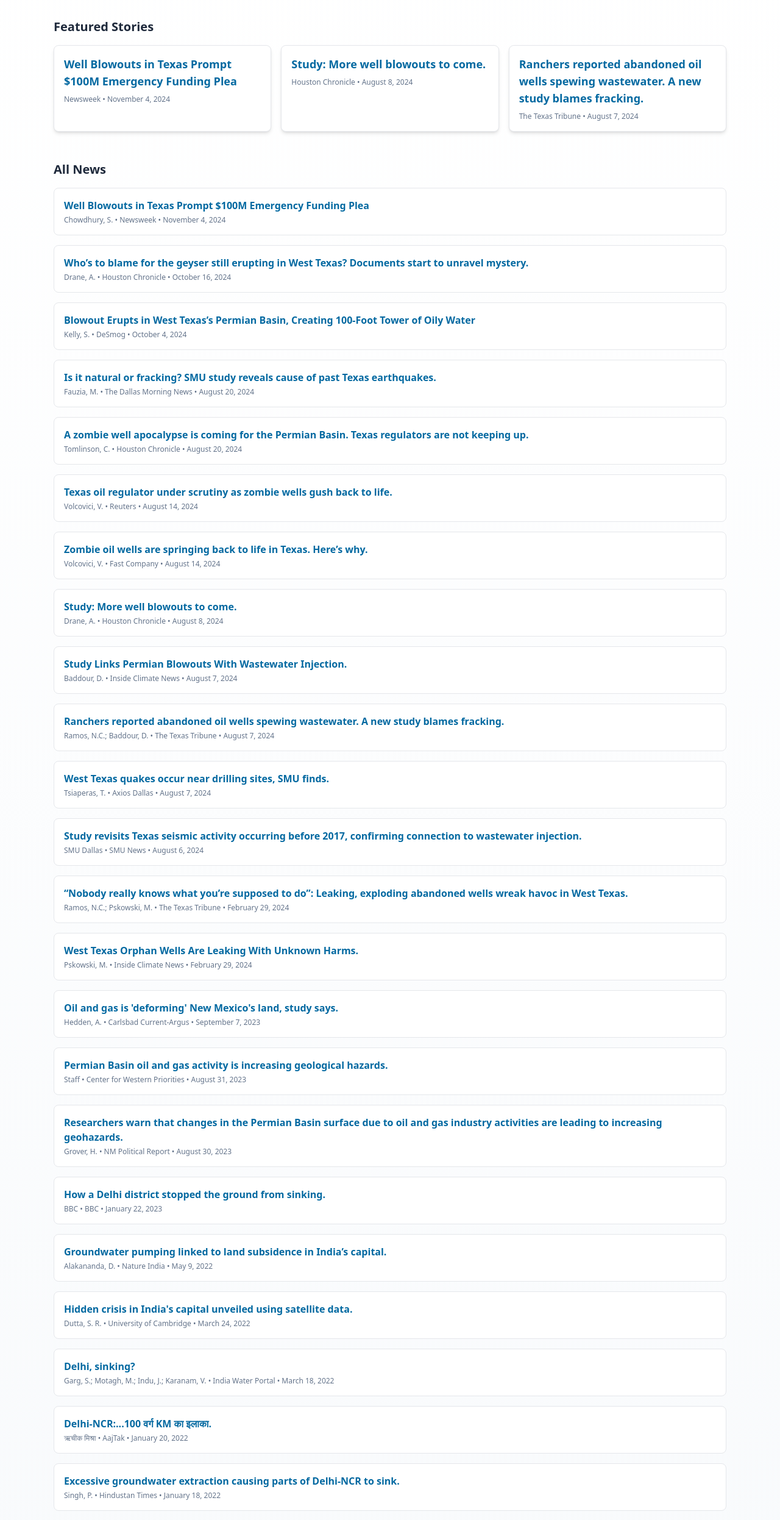
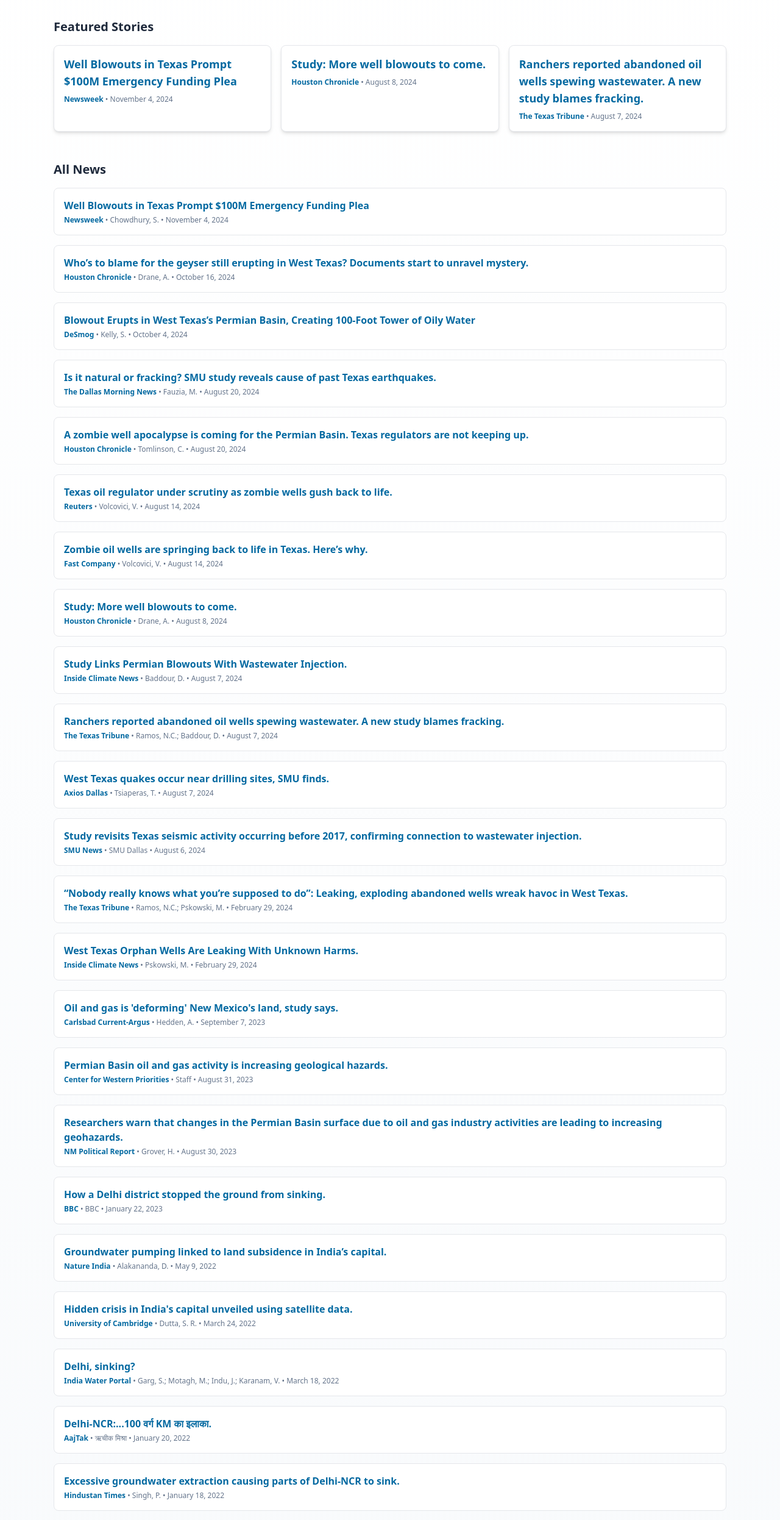
Before and after one commit to VamshiKaranam/vamshi-site, a Next.js app: page /news in a window 1280 px wide. Shown: the part 150-2643 px from the top of the page at 61% size. Built offline with nearby package versions, Linux system fonts and the light colour scheme.

Commit message:
Update news.jsx

```diff
--- a/pages/news.jsx
+++ b/pages/news.jsx
@@ -1,35 +1,36 @@
 // pages/news.jsx
 import React from "react";
+import Link from "next/link";
 
 // --- Full news list ---
 const newsList = [
-  { date: "2024-11-04", author: "Chowdhury, S.", title: "Well Blowouts in Texas Prompt $100M Emergency Funding Plea", outlet: "Newsweek", url: "https://www.newsweek.com/texas-oil-blowouts-emergency-funding-leak-railroad-waste-1979859" },
-  { date: "2024-10-16", author: "Drane, A.", title: "Who’s to blame for the geyser still erupting in West Texas? Documents start to unravel mystery.", outlet: "Houston Chronicle", url: "https://www.houstonchronicle.com/news/investigations/article/geyser-tx-railroad-commission-kinder-morgan-apache-19824265.php" },
-  { date: "2024-10-04", author: "Kelly, S.", title: "Blowout Erupts in West Texas’s Permian Basin, Creating 100-Foot Tower of Oily Water", outlet: "DeSmog", url: "https://www.desmog.com/2024/10/04/texas-railroad-commission-kinder-morgan-oil-well-blowout-erupts-in-west-texas-permian-basin/" },
-  { date: "2024-08-20", author: "Fauzia, M.", title: "Is it natural or fracking? SMU study reveals cause of past Texas earthquakes.", outlet: "The Dallas Morning News", url: "https://www.dallasnews.com/news/2024/08/20/earthquakes-before-2017-tied-to-oil-and-gas-wastewater-scientists-at-smu-find/" },
-  { date: "2024-08-20", author: "Tomlinson, C.", title: "A zombie well apocalypse is coming for the Permian Basin. Texas regulators are not keeping up.", outlet: "Houston Chronicle", url: "https://www.houstonchronicle.com/business/columnists/tomlinson/article/texas-oil-zombie-well-water-19664264.php" },
-  { date: "2024-08-14", author: "Volcovici, V.", title: "Texas oil regulator under scrutiny as zombie wells gush back to life.", outlet: "Reuters", url: "https://www.reuters.com/business/energy/texas-oil-regulator-under-scrutiny-zombie-wells-gush-back-life-2024-08-14/" },
-  { date: "2024-08-14", author: "Volcovici, V.", title: "Zombie oil wells are springing back to life in Texas. Here’s why.", outlet: "Fast Company", url: "https://www.fastcompany.com/91172863/zombie-oil-wells-springing-back-to-life-texas" },
-  { date: "2024-08-08", author: "Drane, A.", title: "Study: More well blowouts to come.", outlet: "Houston Chronicle", url: "https://www.houstonchronicle.com/business/energy/article/zombie-oil-wells-west-texas-blowouts-wastewater-19628728.php" },
-  { date: "2024-08-07", author: "Baddour, D.", title: "Study Links Permian Blowouts With Wastewater Injection.", outlet: "Inside Climate News", url: "https://insideclimatenews.org/news/07082024/permian-basin-oil-well-blowouts-linked-with-wastewater-injection/" },
-  { date: "2024-08-07", author: "Ramos, N.C.; Baddour, D.", title: "Ranchers reported abandoned oil wells spewing wastewater. A new study blames fracking.", outlet: "The Texas Tribune", url: "https://www.texastribune.org/2024/08/07/texas-oil-fracking-wastewater-injection-blowouts-permian-basin/" },
-  { date: "2024-08-07", author: "Tsiaperas, T.", title: "West Texas quakes occur near drilling sites, SMU finds.", outlet: "Axios Dallas", url: "https://www.axios.com/local/dallas/2024/08/07/west-texas-fracking-earthquakes-smu-study" },
-  { date: "2024-08-06", author: "SMU Dallas", title: "Study revisits Texas seismic activity occurring before 2017, confirming connection to wastewater injection.", outlet: "SMU News", url: "https://www.smu.edu/news/research/texas-seismic-activity-and-wastewater-injection" },
-  { date: "2024-02-29", author: "Ramos, N.C.; Pskowski, M.", title: "“Nobody really knows what you’re supposed to do”: Leaking, exploding abandoned wells wreak havoc in West Texas.", outlet: "The Texas Tribune", url: "https://www.texastribune.org/2024/02/28/abandoned-oil-wells-west-texas-railroad-commission/" },
-  { date: "2024-02-29", author: "Pskowski, M.", title: "West Texas Orphan Wells Are Leaking With Unknown Harms.", outlet: "Inside Climate News", url: "https://insideclimatenews.org/news/29022024/abandoned-oil-wells-west-texas-railroad-commission/" },
-  { date: "2023-09-07", author: "Hedden, A.", title: "Oil and gas is 'deforming' New Mexico's land, study says.", outlet: "Carlsbad Current-Argus", url: "https://www.currentargus.com/story/news/2023/09/07/oil-gas-new-mexico-permian-basin-delaware-midland-texas-environment-souther-methodist-university/70729375007/" },
-  { date: "2023-08-31", author: "Staff", title: "Permian Basin oil and gas activity is increasing geological hazards.", outlet: "Center for Western Priorities", url: "https://westernpriorities.org/2023/08/permian-basin-oil-and-gas-activity-is-increasing-geological-hazards/" },
-  { date: "2023-08-30", author: "Grover, H.", title: "Researchers warn that changes in the Permian Basin surface due to oil and gas industry activities are leading to increasing geohazards.", outlet: "NM Political Report", url: "https://nmpoliticalreport.com/2023/08/30/researchers-warn-that-changes-permian-basin-surface-due-to-oil-gas-industry-leading-geohazards/" },
-  { date: "2023-01-22", author: "BBC", title: "How a Delhi district stopped the ground from sinking.", outlet: "BBC", url: "https://www.bbc.com/news/world-asia-india-64342196" },
-  { date: "2022-05-09", author: "Alakananda, D.", title: "Groundwater pumping linked to land subsidence in India’s capital.", outlet: "Nature India", url: "https://www.nature.com/articles/d44151-022-00048-y" },
-  { date: "2022-03-24", author: "Dutta, S. R.", title: "Hidden crisis in India's capital unveiled using satellite data.", outlet: "University of Cambridge", url: "http://www.eng.cam.ac.uk/news/hidden-crisis-indias-capital-unveiled-using-satellite-data" },
-  { date: "2022-03-18", author: "Garg, S.; Motagh, M.; Indu, J.; Karanam, V.", title: "Delhi, sinking?", outlet: "India Water Portal", url: "https://www.indiawaterportal.org/articles/delhi-sinking" },
-  { date: "2022-01-20", author: "ऋचीक मिश्रा", title: "Delhi-NCR:...100 वर्ग KM का इलाका.", outlet: "AajTak", url: "https://www.aajtak.in/science/photo/delhi-ncr-excessive-groundwater-extraction-causing-sink-know-its-impact-tstr-1396022-2022-01-20-1" },
-  { date: "2022-01-18", author: "Singh, P.", title: "Excessive groundwater extraction causing parts of Delhi-NCR to sink.", outlet: "Hindustan Times", url: "https://www.hindustantimes.com/cities/delhi-news/excessive-groundwater-extraction-causing-parts-delhi-ncr-to-sink-study" },
-  { date: "2022-01-18", author: "DNA Web Team", title: "Thousands of acres of land in Delhi NCR is sinking, here’s why.", outlet: "DNA India", url: "https://www.dnaindia.com/india/report-thousands-of-acres-land-delhi-ncr-is-sinking-here-s-why" }
+  { date: "2024-11-04", author: "Chowdhury, S.", title: "Well Blowouts in Texas Prompt $100M Emergency Funding Plea", outlet: "Newsweek", url: "https://www.newsweek.com/texas-oil-blowouts-emergency-funding-leak-railroad-waste-1979859", slug: "newsweek-well-blowouts-2024" },
+  { date: "2024-10-16", author: "Drane, A.", title: "Who’s to blame for the geyser still erupting in West Texas? Documents start to unravel mystery.", outlet: "Houston Chronicle", url: "https://www.houstonchronicle.com/news/investigations/article/geyser-tx-railroad-commission-kinder-morgan-apache-19824265.php", slug: "houston-geyser-2024" },
+  { date: "2024-10-04", author: "Kelly, S.", title: "Blowout Erupts in West Texas’s Permian Basin, Creating 100-Foot Tower of Oily Water", outlet: "DeSmog", url: "https://www.desmog.com/2024/10/04/texas-railroad-commission-kinder-morgan-oil-well-blowout-erupts-in-west-texas-permian-basin/", slug: "desmog-permian-blowout-2024" },
+  { date: "2024-08-20", author: "Fauzia, M.", title: "Is it natural or fracking? SMU study reveals cause of past Texas earthquakes.", outlet: "The Dallas Morning News", url: "https://www.dallasnews.com/news/2024/08/20/earthquakes-before-2017-tied-to-oil-and-gas-wastewater-scientists-at-smu-find/", slug: "dallasnews-smu-study-2024" },
+  { date: "2024-08-20", author: "Tomlinson, C.", title: "A zombie well apocalypse is coming for the Permian Basin. Texas regulators are not keeping up.", outlet: "Houston Chronicle", url: "https://www.houstonchronicle.com/business/columnists/tomlinson/article/texas-oil-zombie-well-water-19664264.php", slug: "houston-zombie-wells-2024" },
+  { date: "2024-08-14", author: "Volcovici, V.", title: "Texas oil regulator under scrutiny as zombie wells gush back to life.", outlet: "Reuters", url: "https://www.reuters.com/business/energy/texas-oil-regulator-under-scrutiny-zombie-wells-gush-back-life-2024-08-14/", slug: "reuters-zombie-wells-2024" },
+  { date: "2024-08-14", author: "Volcovici, V.", title: "Zombie oil wells are springing back to life in Texas. Here’s why.", outlet: "Fast Company", url: "https://www.fastcompany.com/91172863/zombie-oil-wells-springing-back-to-life-texas", slug: "fastcompany-zombie-wells-2024" },
+  { date: "2024-08-08", author: "Drane, A.", title: "Study: More well blowouts to come.", outlet: "Houston Chronicle", url: "https://www.houstonchronicle.com/business/energy/article/zombie-oil-wells-west-texas-blowouts-wastewater-19628728.php", slug: "houston-more-blowouts-2024" },
+  { date: "2024-08-07", author: "Baddour, D.", title: "Study Links Permian Blowouts With Wastewater Injection.", outlet: "Inside Climate News", url: "https://insideclimatenews.org/news/07082024/permian-basin-oil-well-blowouts-linked-with-wastewater-injection/", slug: "insideclimate-permian-2024" },
+  { date: "2024-08-07", author: "Ramos, N.C.; Baddour, D.", title: "Ranchers reported abandoned oil wells spewing wastewater. A new study blames fracking.", outlet: "The Texas Tribune", url: "https://www.texastribune.org/2024/08/07/texas-oil-fracking-wastewater-injection-blowouts-permian-basin/", slug: "texastribune-ranchers-2024" },
+  { date: "2024-08-07", author: "Tsiaperas, T.", title: "West Texas quakes occur near drilling sites, SMU finds.", outlet: "Axios Dallas", url: "https://www.axios.com/local/dallas/2024/08/07/west-texas-fracking-earthquakes-smu-study", slug: "axios-dallas-quakes-2024" },
+  { date: "2024-08-06", author: "SMU Dallas", title: "Study revisits Texas seismic activity occurring before 2017, confirming connection to wastewater injection.", outlet: "SMU News", url: "https://www.smu.edu/news/research/texas-seismic-activity-and-wastewater-injection", slug: "smu-news-seismic-2024" },
+  { date: "2024-02-29", author: "Ramos, N.C.; Pskowski, M.", title: "“Nobody really knows what you’re supposed to do”: Leaking, exploding abandoned wells wreak havoc in West Texas.", outlet: "The Texas Tribune", url: "https://www.texastribune.org/2024/02/28/abandoned-oil-wells-west-texas-railroad-commission/", slug: "texastribune-orphan-wells-2024" },
+  { date: "2024-02-29", author: "Pskowski, M.", title: "West Texas Orphan Wells Are Leaking With Unknown Harms.", outlet: "Inside Climate News", url: "https://insideclimatenews.org/news/29022024/abandoned-oil-wells-west-texas-railroad-commission/", slug: "insideclimate-orphan-wells-2024" },
+  { date: "2023-09-07", author: "Hedden, A.", title: "Oil and gas is 'deforming' New Mexico's land, study says.", outlet: "Carlsbad Current-Argus", url: "https://www.currentargus.com/story/news/2023/09/07/oil-gas-new-mexico-permian-basin-delaware-midland-texas-environment-souther-methodist-university/70729375007/", slug: "currentargus-deforming-2023" },
+  { date: "2023-08-31", author: "Staff", title: "Permian Basin oil and gas activity is increasing geological hazards.", outlet: "Center for Western Priorities", url: "https://westernpriorities.org/2023/08/permian-basin-oil-and-gas-activity-is-increasing-geological-hazards/", slug: "cwp-permian-hazards-2023" },
+  { date: "2023-08-30", author: "Grover, H.", title: "Researchers warn that changes in the Permian Basin surface due to oil and gas industry activities are leading to increasing geohazards.", outlet: "NM Political Report", url: "https://nmpoliticalreport.com/2023/08/30/researchers-warn-that-changes-permian-basin-surface-due-to-oil-gas-industry-leading-geohazards/", slug: "nmpolitical-permian-2023" },
+  { date: "2023-01-22", author: "BBC", title: "How a Delhi district stopped the ground from sinking.", outlet: "BBC", url: "https://www.bbc.com/news/world-asia-india-64342196", slug: "bbc-delhi-sinking-2023" },
+  { date: "2022-05-09", author: "Alakananda, D.", title: "Groundwater pumping linked to land subsidence in India’s capital.", outlet: "Nature India", url: "https://www.nature.com/articles/d44151-022-00048-y", slug: "natureindia-groundwater-2022" },
+  { date: "2022-03-24", author: "Dutta, S. R.", title: "Hidden crisis in India's capital unveiled using satellite data.", outlet: "University of Cambridge", url: "http://www.eng.cam.ac.uk/news/hidden-crisis-indias-capital-unveiled-using-satellite-data", slug: "cambridge-hidden-crisis-2022" },
+  { date: "2022-03-18", author: "Garg, S.; Motagh, M.; Indu, J.; Karanam, V.", title: "Delhi, sinking?", outlet: "India Water Portal", url: "https://www.indiawaterportal.org/articles/delhi-sinking", slug: "indiawater-delhi-2022" },
+  { date: "2022-01-20", author: "ऋचीक मिश्रा", title: "Delhi-NCR:...100 वर्ग KM का इलाका.", outlet: "AajTak", url: "https://www.aajtak.in/science/photo/delhi-ncr-excessive-groundwater-extraction-causing-sink-know-its-impact-tstr-1396022-2022-01-20-1", slug: "aajtak-delhi-2022" },
+  { date: "2022-01-18", author: "Singh, P.", title: "Excessive groundwater extraction causing parts of Delhi-NCR to sink.", outlet: "Hindustan Times", url: "https://www.hindustantimes.com/cities/delhi-news/excessive-groundwater-extraction-causing-parts-delhi-ncr-to-sink-study", slug: "hindustantimes-delhi-2022" },
+  { date: "2022-01-18", author: "DNA Web Team", title: "Thousands of acres of land in Delhi NCR is sinking, here’s why.", outlet: "DNA India", url: "https://www.dnaindia.com/india/report-thousands-of-acres-land-delhi-ncr-is-sinking-here-s-why", slug: "dna-delhi-2022" }
 ];
 
-// --- Featured stories ---
+// --- Featured stories (first three) ---
 const featured = [
   newsList[0],   // Newsweek (Well Blowouts)
   newsList[7],   // Houston Chronicle (More blowouts to come)
@@ -56,11 +57,15 @@ export default function News() {
         <div className="grid md:grid-cols-3 gap-4">
           {featured.map((item, i) => (
             <div key={i} className="p-4 border rounded-lg bg-white shadow-md">
-              <a href={item.url} target="_blank" rel="noreferrer" className="text-sky-700 font-semibold hover:underline text-lg">
-                {item.title}
-              </a>
-              <p className="text-xs text-slate-500 mt-2">
-                {item.outlet} • {formatDate(item.date)}
+              {/* Link to internal embedded page */}
+              <Link href={`/news/${item.slug}`}>
+                <a className="text-sky-700 font-semibold hover:underline text-lg block">
+                  {item.title}
+                </a>
+              </Link>
+
+          <p className="text-xs text-slate-500 mt-2">
+                <span className="text-sky-700 font-semibold">{item.outlet}</span> • {formatDate(item.date)}
               </p>
             </div>
           ))}
@@ -77,7 +82,7 @@ export default function News() {
                 {n.title}
               </a>
               <div className="text-xs text-slate-500 mt-1">
-                {n.author} • {n.outlet} • {formatDate(n.date)}
+                <span className="text-sky-700 font-semibold">{n.outlet}</span> • {n.author} • {formatDate(n.date)}
               </div>
             </article>
           ))}
```
